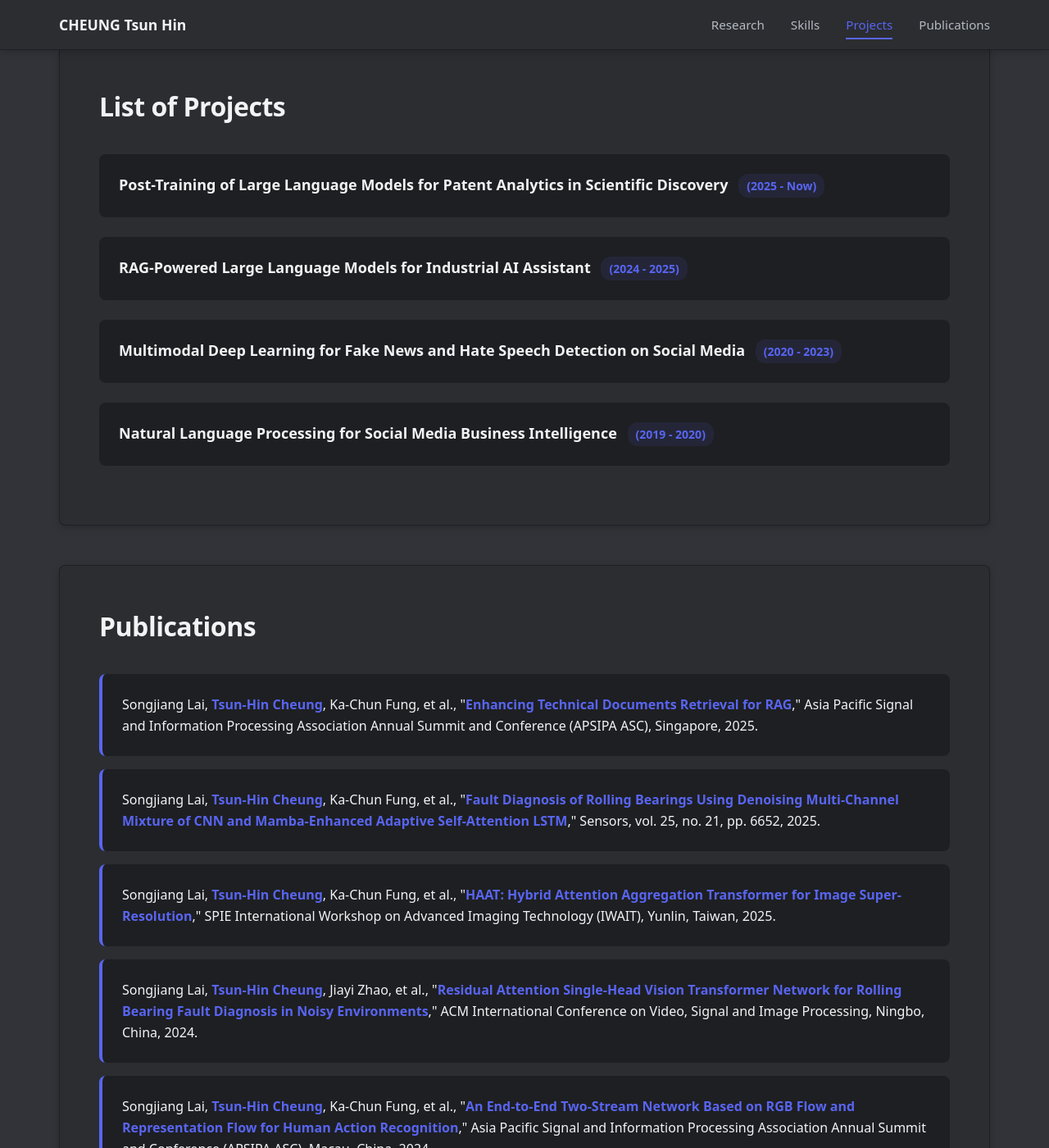
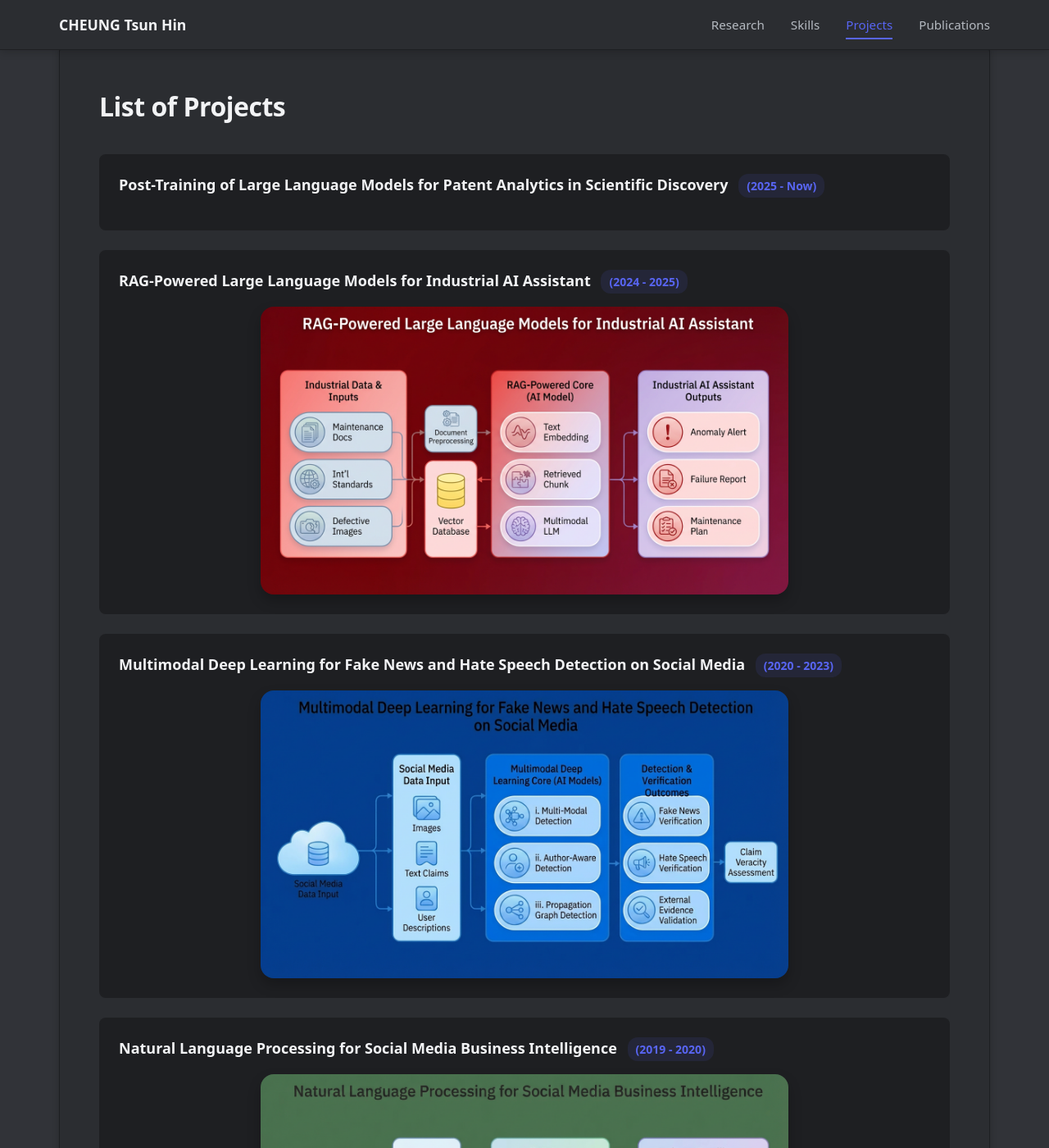
Before and after one commit to thcheung/thcheung.github.io, a Jekyll site: the page built from index.markdown, in a window 1280 px wide and 1400 px high, scrolled down 981 px. Shown: the whole window at 82% size. Built offline with Jekyll 4.4.1, drawn with Linux system fonts in a browser that asks for light colours; some web fonts are replaced.

Commit message:
updade home pages

```diff
--- a/_layouts/home.html
+++ b/_layouts/home.html
@@ -348,6 +348,36 @@
       margin-left: 0.5rem;
     }
 
+    .project-header {
+      display: flex;
+      align-items: center;
+      justify-content: space-between;
+      gap: 1rem;
+      margin-bottom: 1rem;
+    }
+
+    .project-header h3 {
+      margin: 0;
+      flex: 1;
+    }
+
+    main ul li img.project-image {
+      max-width: 65%;
+      height: auto;
+      border-radius: 16px;
+      margin-top: 1rem;
+      box-shadow: var(--shadow-lg);
+      display: block;
+      margin-left: auto;
+      margin-right: auto;
+      transition: all 0.2s ease;
+    }
+
+    main ul li img.project-image:hover {
+      transform: scale(1.02);
+      box-shadow: var(--shadow-xl);
+    }
+
     main ul li img {
       max-width: 75%;
       height: auto;
@@ -605,28 +635,39 @@
       <h2>List of Projects</h2>
       <ul>
         <li>
+          <div class="project-header">
             <h3>
               <strong>Post-Training of Large Language Models for Patent Analytics in Scientific Discovery</strong>
               <span class="p-duration">(2025 - Now)</span>
             </h3>
+          </div>
         </li>
         <li>
+          <div class="project-header">
             <h3>
               <strong>RAG-Powered Large Language Models for Industrial AI Assistant</strong>
               <span class="p-duration">(2024 - 2025)</span>
             </h3>
+          </div>
+          <img src="assets/p3.png" alt="RAG-Powered LLM for Industrial AI Assistant" class="project-image" />
         </li>
         <li>
+          <div class="project-header">
             <h3>
               <strong>Multimodal Deep Learning for Fake News and Hate Speech Detection on Social Media</strong>
               <span class="p-duration">(2020 - 2023)</span>
             </h3>
+          </div>
+          <img src="assets/p2.png" alt="Multimodal Deep Learning for Fake News and Hate Speech Detection" class="project-image" />
         </li>
         <li>
+          <div class="project-header">
             <h3>
               <strong>Natural Language Processing for Social Media Business Intelligence</strong>
               <span class="p-duration">(2019 - 2020)</span>
             </h3>
+          </div>
+          <img src="assets/p1.png" alt="NLP for Social Media Business Intelligence" class="project-image" />
         </li>
       </ul>
     </section>
```
Also changed, not shown: Gemfile.lock, assets/p1.png (added), assets/p2.png (added), assets/p3.png (added), assets/pj1.png (deleted), assets/pj2.png (deleted), assets/pj3.png (deleted), assets/pj4.png (deleted), assets/pj5.png (deleted), 1 other file. Lines whose indentation alone changed are shown as unchanged.
